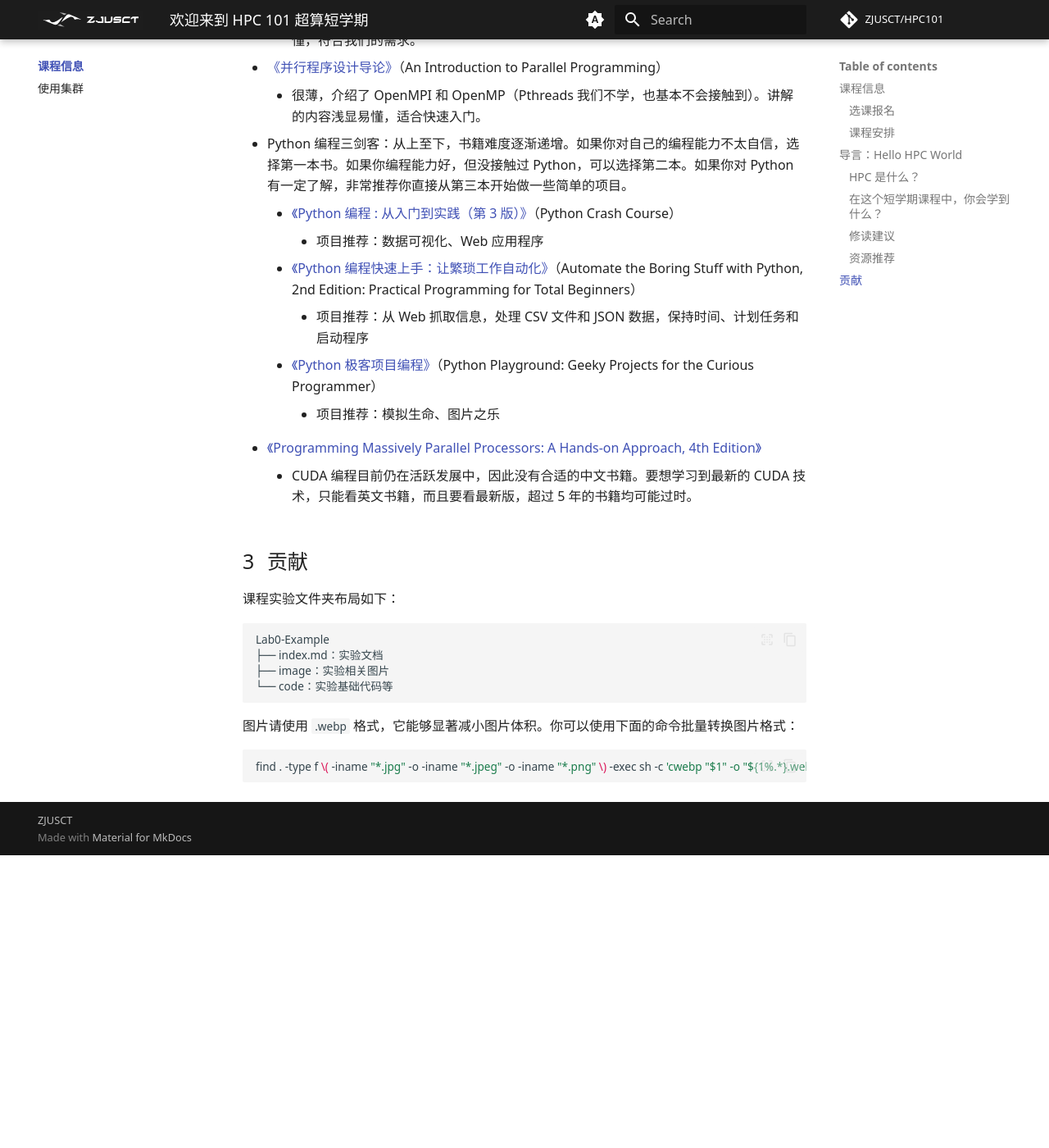
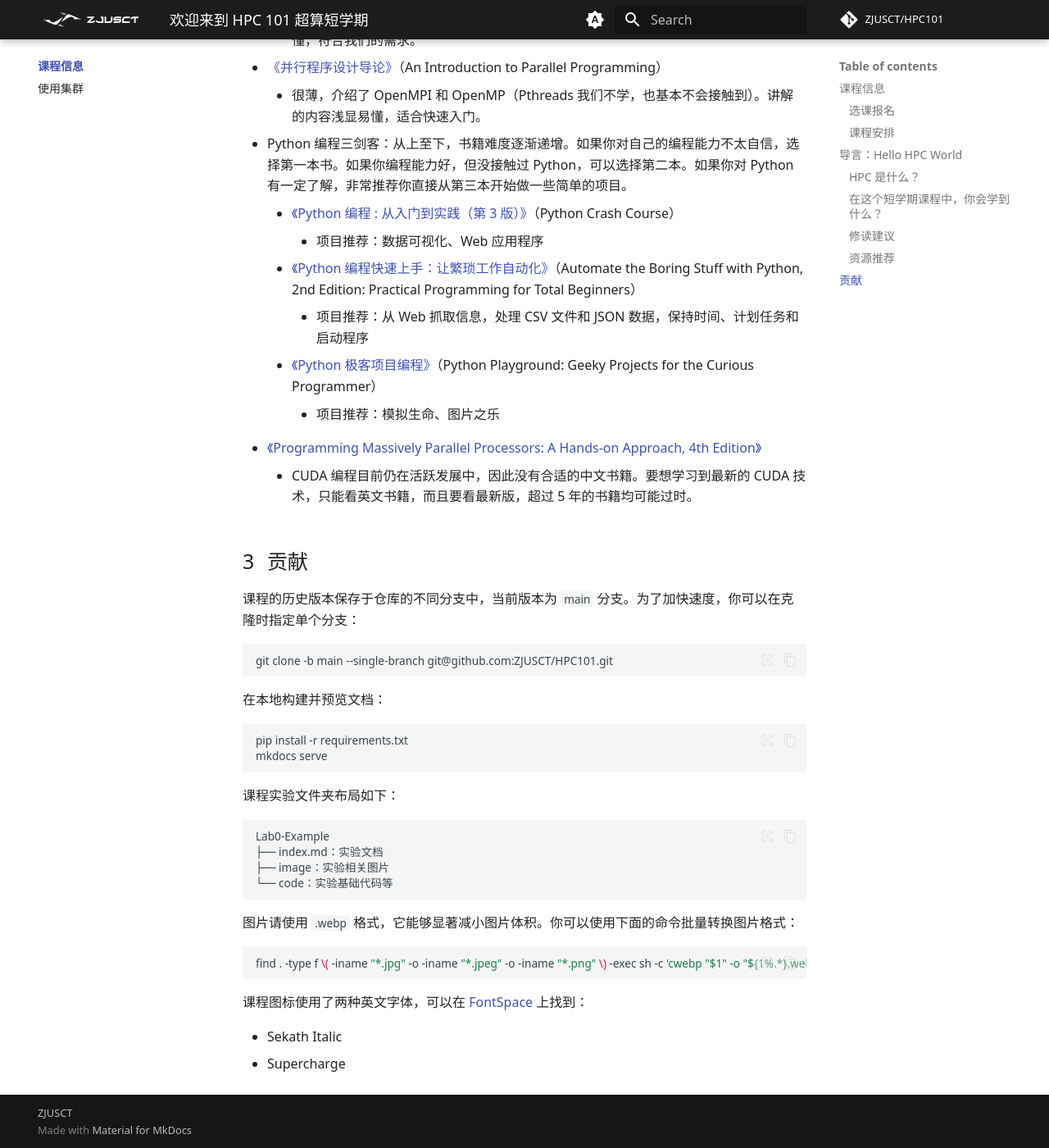
Before and after one commit to wys917/HPC101, an MkDocs documentation site: the page built from docs/index.md, in a window 1280 px wide and 1400 px high, scrolled down 5523 px. Shown: the whole window at 82% size. Built offline with MkDocs 1.6.1 and Material for MkDocs 9.7.7, drawn with Linux system fonts in a browser that asks for light colours; emoji names are drawn with the system emoji font; some web fonts are replaced; comment, search, counter and statistics services are not loaded; before the commit the page ends 6566 px from its top, so only the background shows below that.

Commit message:
mics: assets

````diff
--- a/docs/index.md
+++ b/docs/index.md
@@ -153,6 +153,19 @@ HPC 提供的超高性能，使得它在很多领域都有着广泛的应用。
 
 ## 贡献
 
+课程的历史版本保存于仓库的不同分支中，当前版本为 `main` 分支。为了加快速度，你可以在克隆时指定单个分支：
+
+```bash
+git clone -b main --single-branch git@github.com:ZJUSCT/HPC101.git
+```
+
+在本地构建并预览文档：
+
+```bash
+pip install -r requirements.txt
+mkdocs serve
+```
+
 课程实验文件夹布局如下：
 
 ```text
@@ -167,3 +180,8 @@ Lab0-Example
 ```bash
 find . -type f \( -iname "*.jpg" -o -iname "*.jpeg" -o -iname "*.png" \) -exec sh -c 'cwebp "$1" -o "${1%.*}.webp" && rm "$1"' _ {} \;
 ```
+
+课程图标使用了两种英文字体，可以在 [FontSpace](https://www.fontspace.com/) 上找到：
+
+- Sekath Italic
+- Supercharge
--- a/mkdocs.yml
+++ b/mkdocs.yml
@@ -1,5 +1,5 @@
 # 项目设置
-site_name: HPC101
+site_name: HPC101 (2025)
 site_url: https://hpc101.zjusct.io/
 repo_url: https://github.com/ZJUSCT/HPC101
 repo_name: ZJUSCT/HPC101
@@ -18,7 +18,7 @@ nav:
 theme:
   name: material
   logo: assets/zjusct.svg
-  favicon: assets/zjusct.webp
+  favicon: assets/zjusct-hpc101.svg
   palette:
     - media: "(prefers-color-scheme)"
       primary: pink
@@ -134,6 +134,7 @@ extra_css:
 plugins:
   - git-revision-date-localized:
       enable_creation_date: true
+  # 该插件本地编辑时关闭，CI 时自动开启
   - git-committers:
       enabled: false
       repository: zjusct/docs.zjusct.io
````
Also changed, not shown: docs/assets/zjusct-hpc101.svg (added), docs/assets/zjusct.webp (deleted), 4 other files.
